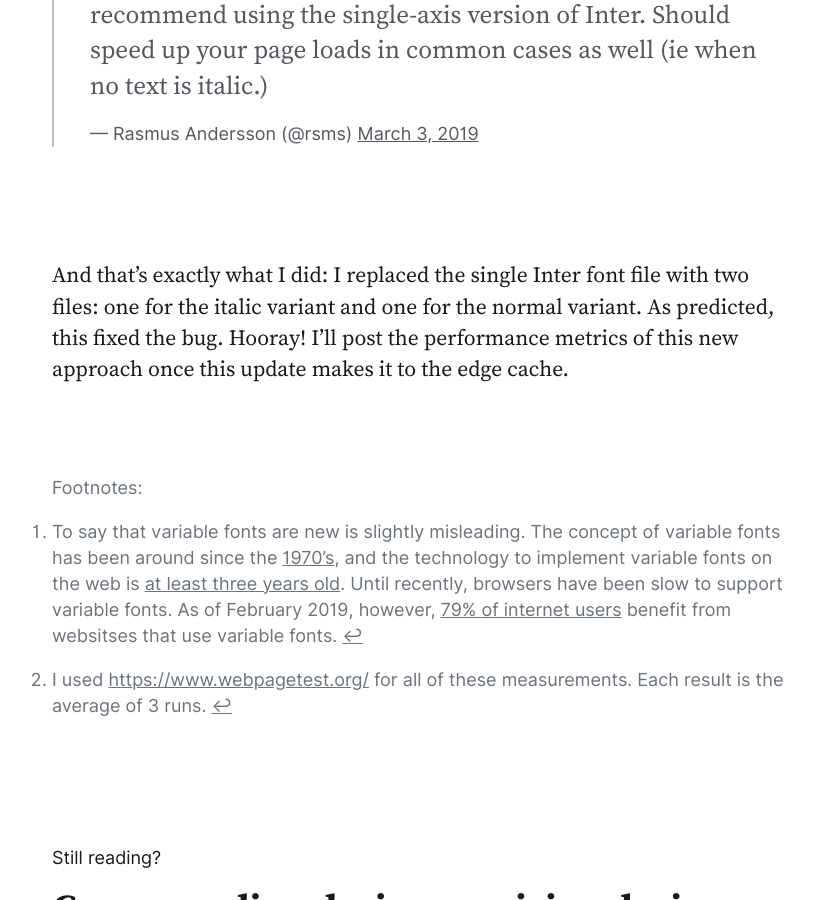
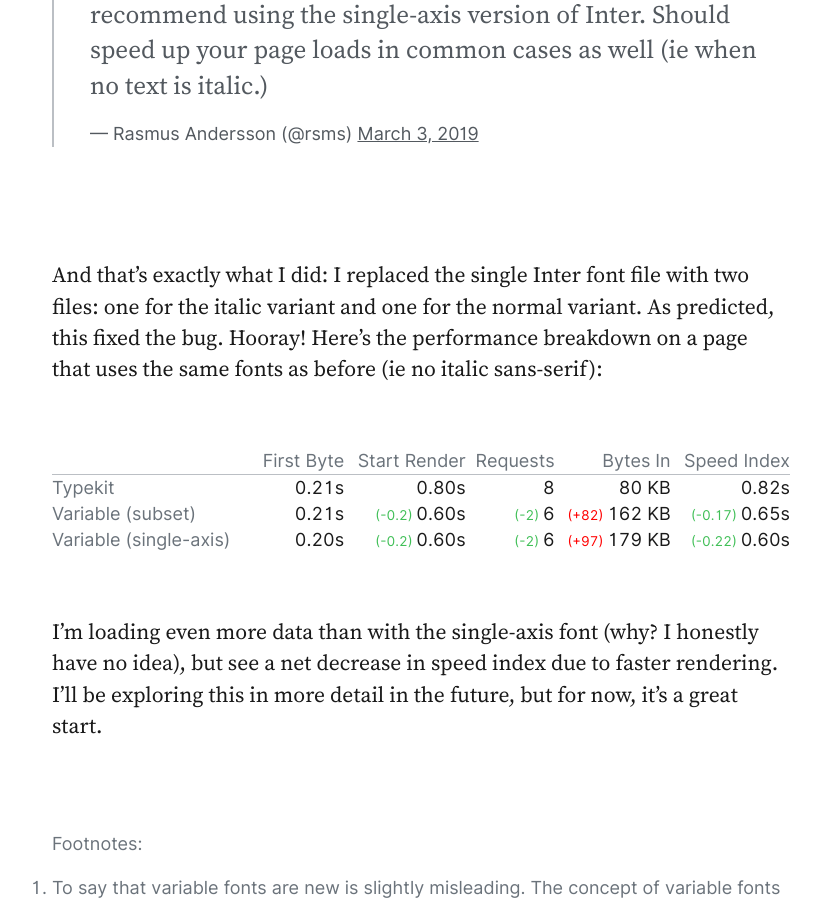
Before and after one commit to ilikescience/ilikescience.github.io, a Jekyll site: the page built from _posts/2019-03-03-variable-fonts.markdown, in a window 1280 px wide and 900 px high, scrolled down 4922 px. Shown: the whole window, without its empty margins (219-1040 px from the left). Built offline with Jekyll 4.4.1, drawn with Linux system fonts in a browser that asks for light colours; our own code applies the rules of GitHub Pages for plain Markdown files; comment, search, counter and statistics services are not loaded; some of the changed text lies outside the part shown.

Commit message:
update variable fonts article

```diff
--- a/_posts/2019-03-03-variable-fonts.markdown
+++ b/_posts/2019-03-03-variable-fonts.markdown
@@ -135,7 +135,7 @@ With the new subset fonts, my numbers were looking much better:
   </tbody>
 </table>
 
-Fanstastic! The upsides were fantastic:
+Fanstastic! The upsides were great:
 
 - **1 new font**, Inter (previously I was relying on system fonts for sans serif)
 - Access to the **full spectrum of font weights** (previously I only had regular and bold)
@@ -175,7 +175,59 @@ My question was almost immediately answered by the creator of Inter, [Rasmus And
 
 <blockquote class="twitter-tweet" data-conversation="none" data-dnt="true"><p lang="en" dir="ltr">Unless you need the intermediate italic grades, I’d recommend using the single-axis version of Inter. Should speed up your page loads in common cases as well (ie when no text is italic.)</p>&mdash; Rasmus Andersson (@rsms) <a href="https://twitter.com/rsms/status/1102267548530176000?ref_src=twsrc%5Etfw">March 3, 2019</a></blockquote> <script async src="https://platform.twitter.com/widgets.js" charset="utf-8"></script> <br/>
 
-And that's exactly what I did: I replaced the single Inter font file with two files: one for the italic variant and one for the normal variant. As predicted, this fixed the bug. Hooray! I'll post the performance metrics of this new approach once this update makes it to the edge cache.
+And that's exactly what I did: I replaced the single Inter font file with two files: one for the italic variant and one for the normal variant. As predicted, this fixed the bug. Hooray! Here's the performance breakdown on a page that uses the same fonts as before (ie no italic sans-serif):
+
+<table class="table--responsive l--mar-top-m l--mar-btm-m">
+  <colgroup></colgroup>
+  <colgroup span="5"></colgroup>
+  <thead>
+    <tr>
+      <th class="table--header-empty"></th>
+      <th class="t--align-right table--group-start">First Byte</th>
+      <th class="t--align-right">Start Render</th>
+      <th class="t--align-right">Requests</th>
+      <th class="t--align-right">Bytes In</th>
+      <th class="t--align-right table--group-end">Speed Index</th>
+    </tr>
+  </thead>
+  <tbody>
+    <tr>
+      <th scope="row">Typekit</th>
+      <td data-label="First Byte" class="t--align-right t--numbers-tabular table--group-start">0.21s</td>
+      <td data-label="Start Render" class="t--align-right t--numbers-tabular">0.80s</td>
+      <td data-label="Requests" class="t--align-right t--numbers-tabular">8</td>
+      <td data-label="Bytes In" class="t--align-right t--numbers-tabular">80 KB</td>
+      <td data-label="Speed Index" class="t--align-right t--numbers-tabular table--group-end">0.82s</td>
+    </tr>
+    <tr>
+      <th scope="row">Variable (subset)</th>
+      <td data-label="First Byte" class="t--align-right t--numbers-tabular table--group-start">0.21s</td>
+      <td data-label="Start Render" class="t--align-right t--numbers-tabular">
+        <span class="c--green t--size-s">(-0.2) </span>0.60s</td>
+      <td data-label="Requests" class="t--align-right t--numbers-tabular">
+        <span class="c--green  t--size-s">(-2) </span>6</td>
+      <td data-label="Bytes In" class="t--align-right t--numbers-tabular">
+        <span class="c--red  t--size-s">(+82) </span>162 KB</td>
+      <td data-label="Speed Index" class="t--align-right t--numbers-tabular table--group-end">
+        <span class="c--green  t--size-s">(-0.17) </span>0.65s</td>
+    </tr>
+     <tr>
+      <th scope="row">Variable (single-axis)</th>
+      <td data-label="First Byte" class="t--align-right t--numbers-tabular table--group-start">0.20s</td>
+      <td data-label="Start Render" class="t--align-right t--numbers-tabular">
+        <span class="c--green t--size-s">(-0.2) </span>0.60s</td>
+      <td data-label="Requests" class="t--align-right t--numbers-tabular">
+        <span class="c--green  t--size-s">(-2) </span>6</td>
+      <td data-label="Bytes In" class="t--align-right t--numbers-tabular">
+        <span class="c--red  t--size-s">(+97) </span>179 KB</td>
+      <td data-label="Speed Index" class="t--align-right t--numbers-tabular table--group-end">
+        <span class="c--green  t--size-s">(-0.22) </span>0.60s</td>
+    </tr>
+  </tbody>
+</table>
+
+I'm loading even more data than with the single-axis font (why? I honestly have no idea), but see a net decrease in speed index due to faster rendering. I'll be exploring this in more detail in the future, but for now, it's a great start.
+
 
 [^1]: To say that variable fonts are new is slightly misleading. The concept of variable fonts has been around since the [1970's](https://eyeondesign.aiga.org/parametric-and-variable-typeface-systems-shape-shifters-for-letterforms/), and the technology to implement variable fonts on the web is [at least three years old](https://medium.com/variable-fonts/https-medium-com-tiro-introducing-opentype-variable-fonts-12ba6cd2369). Until recently, browsers have been slow to support variable fonts. As of February 2019, however, [79% of internet users](https://caniuse.com/#search=variable%20fonts) benefit from websitses that use variable fonts.
 
```
